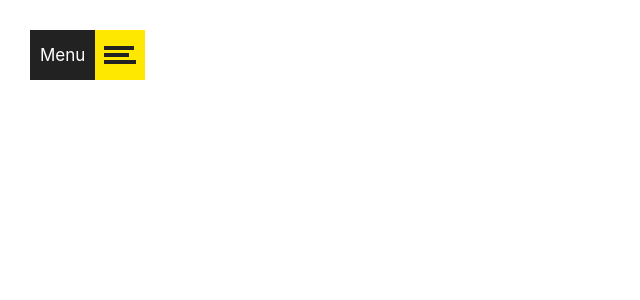
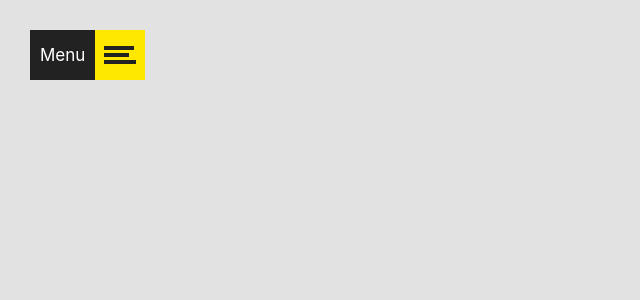
Before and after one commit to katesheleh/react-tasks, a React (Create React App) app: page /#/ in a window 1280 px wide. Shown: the top 300 px of the page, without its empty margins (0-640 px from the left). Built offline with nearby package versions, Linux system fonts and the light colour scheme.

Commit message:
12 - Color Theme Switcher

```diff
--- a/package.json
+++ b/package.json
@@ -13,6 +13,7 @@
     "@types/react-dom": "^16.9.0",
     "@types/react-redux": "^7.1.9",
     "@types/react-router-dom": "^5.1.5",
+    "@types/styled-components": "^5.1.3",
     "@types/uuid": "^8.0.0",
     "gh-pages": "^3.1.0",
     "react": "^16.13.1",
@@ -21,6 +22,7 @@
     "react-router-dom": "^5.2.0",
     "react-scripts": "3.4.1",
     "redux": "^4.0.5",
+    "styled-components": "^5.2.0",
     "typescript": "~3.7.2",
     "uuid": "^8.2.0"
   },
--- a/src/App.tsx
+++ b/src/App.tsx
@@ -5,18 +5,38 @@ import PreJunior from './components/PreJunior/PreJunior';
 import Junior from './components/Junior/Junior';
 import JuniorAdvanced from './components/JuniorAdvanced/JuniorAdvanced';
 import Header from './components/Header/Header';
+import {ThemeProvider} from 'styled-components';
+import {dangerTheme, darkTheme, lightTheme} from './theme';
+import {GlobalStyles} from './global';
+import {useDispatch, useSelector} from 'react-redux';
+import {AppRootStateType} from './reducers/store';
+import {themeColorAC, ThemeReducerStateType, ThemeStyleType} from './reducers/themeReducer';
 
 
 function App() {
+	// Task 12
+	const theme = useSelector<AppRootStateType, ThemeReducerStateType>(state => state.theme)
+	const dispatch = useDispatch()
+
+	const onThemeModeChange = (newValue: ThemeStyleType) => {
+		dispatch(themeColorAC(newValue))
+	}
+
+	console.log(theme.themeMode)
 
 	return (
+			<ThemeProvider
+					theme={(theme.themeMode == 'dark' && darkTheme) || (theme.themeMode == 'light' && lightTheme) || (theme.themeMode == 'danger' && dangerTheme)}>
 				<div className="App">
+					<GlobalStyles/> {/*styles to switch Theme*/}
 					<Header/>
 					{/*to build nav menu route*/}
 					<Route path='/prejunior' render={() => <PreJunior/>}/>
 					<Route path='/junior' render={() => <Junior/>}/>
-				<Route path='/junior-advanced' render={() => <JuniorAdvanced/>}/>
+					<Route path='/junior-advanced'
+								 render={() => <JuniorAdvanced theme={theme.themeMode} onChange={onThemeModeChange}/>}/>
 				</div>
+			</ThemeProvider>
 	)
 }
 
--- a/src/components/JuniorAdvanced/JuniorAdvanced.tsx
+++ b/src/components/JuniorAdvanced/JuniorAdvanced.tsx
@@ -1,10 +1,30 @@
 import React from 'react';
-import styles from './JuniorAdvanced.module.css';
+import Radio from '../common/Radio/Radio';
+import {ValuesType} from '../common/Select/Select';
+import {ThemeStyleType} from '../../reducers/themeReducer';
 
-const JuniorAdvanced = () => {
-  return (
-      <div>PreJunior</div>
-  )
+const JuniorAdvanced = (props: JuniorAdvancedType) => {
+
+	const choices: ValuesType[] = [
+		{id: '1', value: 'light', label: 'Light Theme'},
+		{id: '2', value: 'dark', label: 'Dark Theme'},
+		{id: '3', value: 'danger', label: 'Danger Theme'},
+	]
+
+	return (
+			<div>
+				<h1>Junior + </h1>
+				<h2>Task 12: Theme Switcher</h2>
+				<Radio name={'colorThemeSwitcher'} values={choices} valueSelected={props.theme} onChange={props.onChange}/>
+			</div>
+	)
 }
 
 export default JuniorAdvanced;
+
+
+// TYPES
+type JuniorAdvancedType = {
+	theme: ThemeStyleType;
+	onChange: (newValue: ThemeStyleType) => void
+}
--- a/src/components/common/Radio/Radio.tsx
+++ b/src/components/common/Radio/Radio.tsx
@@ -28,12 +28,12 @@ export default Radio;
 type PropsType = {
 	name: string
 	values: ValuesType[]
-	valueSelected: string
-	onChange: (val: string) => void
+	valueSelected: any
+	onChange: (val: any) => void
 }
 
 export type ValuesType = {
 	id: string
-	value: string
+	value: any
 	label: string
 }
--- /dev/null
+++ b/src/global.ts
@@ -0,0 +1,8 @@
+import {createGlobalStyle} from 'styled-components';
+import {DefaultThemeType} from './theme';
+
+export const GlobalStyles = createGlobalStyle<{ theme: DefaultThemeType }>`
+  body {
+		background: ${({theme}) => theme.bgColor};
+  	color: ${({theme}) => theme.textColor};
+  }`
--- a/src/reducers/store.ts
+++ b/src/reducers/store.ts
@@ -1,10 +1,12 @@
 import {hwReducer} from './homeWorkReducer';
 import {combineReducers, createStore} from 'redux';
 import {initReducer} from './initReducer';
+import {themeReducer} from './themeReducer';
 
 const rootReducer = combineReducers({
 	homework: hwReducer,
-	init: initReducer
+	init: initReducer,
+	theme: themeReducer
 })
 
 export const store = createStore(rootReducer);
--- /dev/null
+++ b/src/reducers/themeReducer.ts
@@ -0,0 +1,26 @@
+const initialState: ThemeReducerStateType = {
+	themeMode: 'light'
+}
+
+export const themeReducer = (state: ThemeReducerStateType = initialState, action: InitReducerActionsType) => {
+	switch (action.type) {
+		case 'COLOR_THEME':
+			return {...state, themeMode: action.themeMode}
+		default:
+			return state
+	}
+}
+
+export const themeColorAC = (themeMode: ThemeStyleType) => ({type: 'COLOR_THEME', themeMode} as const)
+
+
+// TYPES
+export type ThemeReducerStateType = {
+	themeMode: ThemeStyleType
+}
+
+export type ThemeStyleType = 'dark' | 'light' | 'danger'
+
+type themeColorACType = ReturnType<typeof themeColorAC>
+
+type InitReducerActionsType = themeColorACType
--- /dev/null
+++ b/src/theme.ts
@@ -0,0 +1,22 @@
+import 'styled-components';
+
+export const lightTheme: DefaultThemeType = {
+	bgColor: '#E2E2E2',
+	textColor: '#363537',
+}
+
+export const darkTheme: DefaultThemeType = {
+	bgColor: '#363537',
+	textColor: '#FAFAFA',
+}
+
+export const dangerTheme: DefaultThemeType = {
+	bgColor: '#b53737',
+	textColor: '#FAFAFA',
+}
+
+// TYPES
+export type DefaultThemeType = {
+	bgColor: string
+	textColor: string
+}
```
Also changed, not shown: 1 other file (tests, documents, lock files or other folders). Lines whose indentation alone changed are shown as unchanged.
